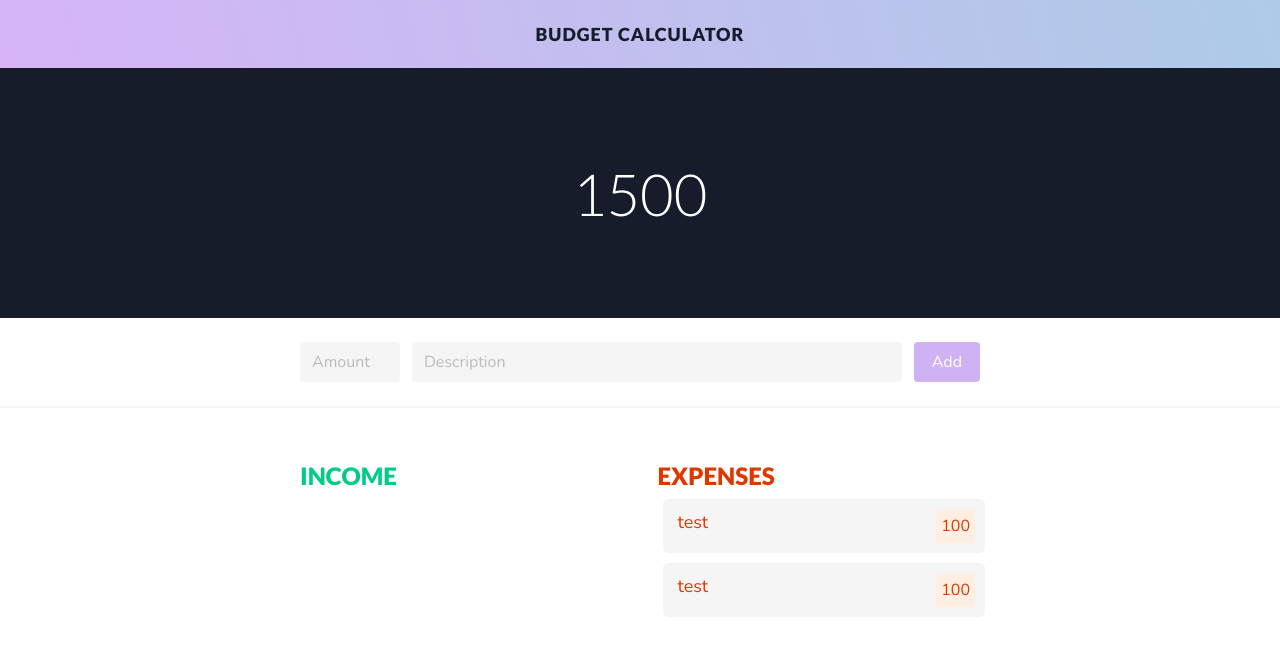
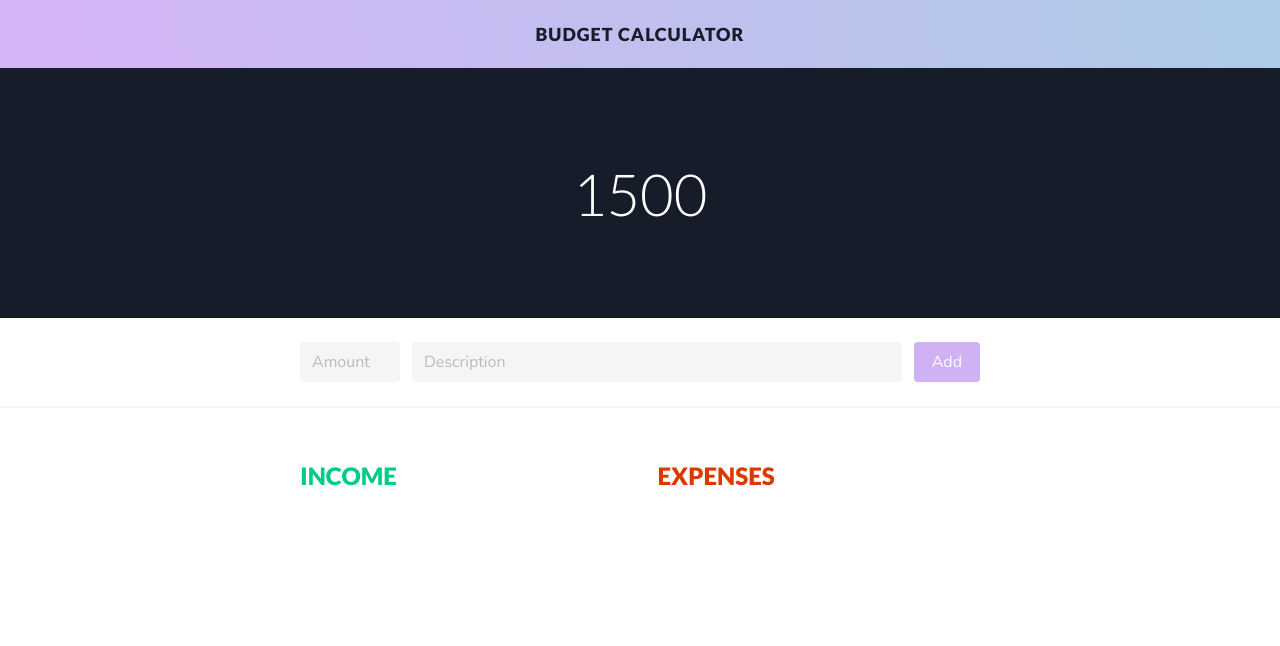
Before and after one commit to abanoubmesiha/Budget-Calculator, an Angular app: page / in a window 1280 px wide. Shown: the top 646 px of the page. Built offline with nearby package versions, Linux system fonts and the light colour scheme.

Commit message:
items amount and description

```diff
--- a/src/app/budget-item-list/budget-item-card/budget-item-card.component.html
+++ b/src/app/budget-item-list/budget-item-card/budget-item-card.component.html
@@ -1,10 +1,10 @@
 <div class="root">
-    <div class="budget-item" [ngClass]="{'income':isIncome, 'expense':!isIncome}">
+    <div class="budget-item" [ngClass]="{'income':item.amount >=0, 'expense':item.amount < 0}">
         <div class="description">
-            <p>test</p>
+            <p>{{item.description}}</p>
         </div>
         <div class="amount">
-            <p>100</p>
+            <p>{{item.amount}}</p>
         </div>
     </div>
     <button class="x-icon-button"></button>
--- a/src/app/budget-item-list/budget-item-card/budget-item-card.component.ts
+++ b/src/app/budget-item-list/budget-item-card/budget-item-card.component.ts
@@ -1,4 +1,5 @@
 import { Component, OnInit, Input } from '@angular/core';
+import { BudgetItem } from 'src/shared/models/budget-item.model';
 
 @Component({
   selector: 'app-budget-item-card',
@@ -7,7 +8,7 @@
 })
 export class BudgetItemCardComponent implements OnInit {
 
-  @Input() isIncome: boolean = true;
+  @Input() item:BudgetItem;
 
   constructor() { }
 
--- a/src/app/budget-item-list/budget-item-list.component.html
+++ b/src/app/budget-item-list/budget-item-list.component.html
@@ -3,13 +3,14 @@
         <div class="income-column">
             <h1>Income</h1>
             <div *ngFor="let item of budgetItems">
-                <app-budget-item-card *ngIf="item.amount >= 0"></app-budget-item-card>
+                <app-budget-item-card *ngIf="item.amount >= 0" [item]=item></app-budget-item-card>
             </div>
         </div>
         <div class="expenses-column">
             <h1>Expenses</h1>
-            <app-budget-item-card [isIncome]="false"></app-budget-item-card>
-            <app-budget-item-card [isIncome]="false"></app-budget-item-card>
+            <div *ngFor="let item of budgetItems">
+                <app-budget-item-card *ngIf="item.amount < 0" [item]=item></app-budget-item-card>
+            </div>
         </div>
     </div>
 </section>
```
